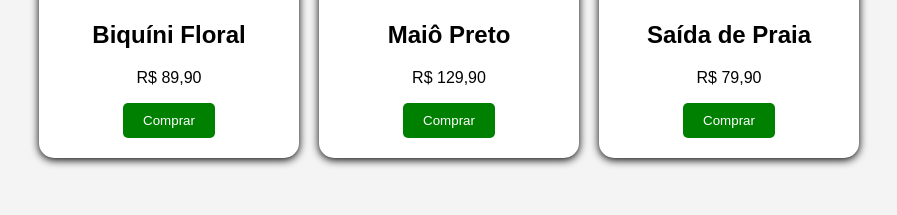
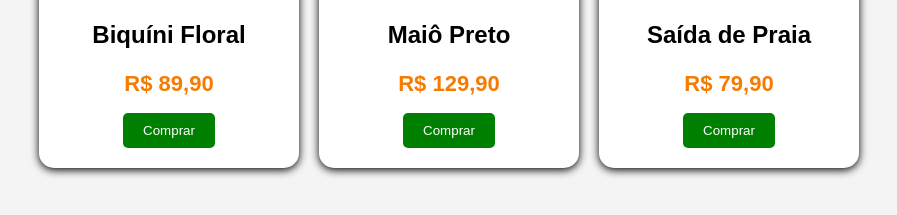
Before and after one commit to anielerodrigues-dev/galeria-produtos, a plain HTML site: page index.html in a window 1280 px wide. Shown: the part 341-556 px from the top of the page, without its empty margins (191-1088 px from the left). Drawn offline with Linux system fonts and the light colour scheme.

Commit message:
style: adicionar estilo ao preço

```diff
--- a/style.css
+++ b/style.css
@@ -55,6 +55,15 @@ img{
 
 }
 
+.preco{
+
+    font-size: 22px;
+    font-weight: bold;
+    color: #f57c00;
+    margin-bottom: 16px;
+
+}
+
 .card:hover{
 
     transform: translateY(-8px);
```
